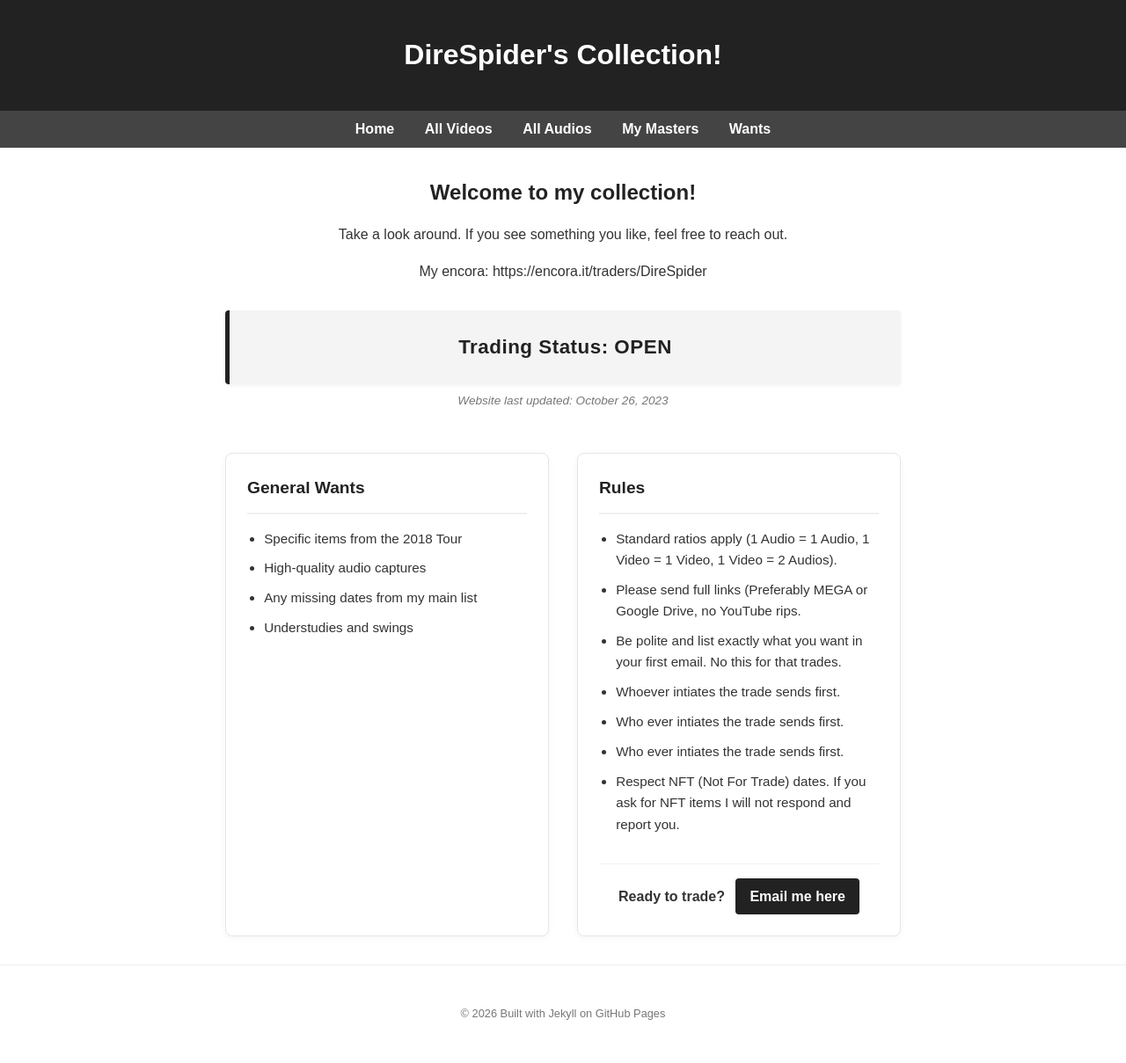
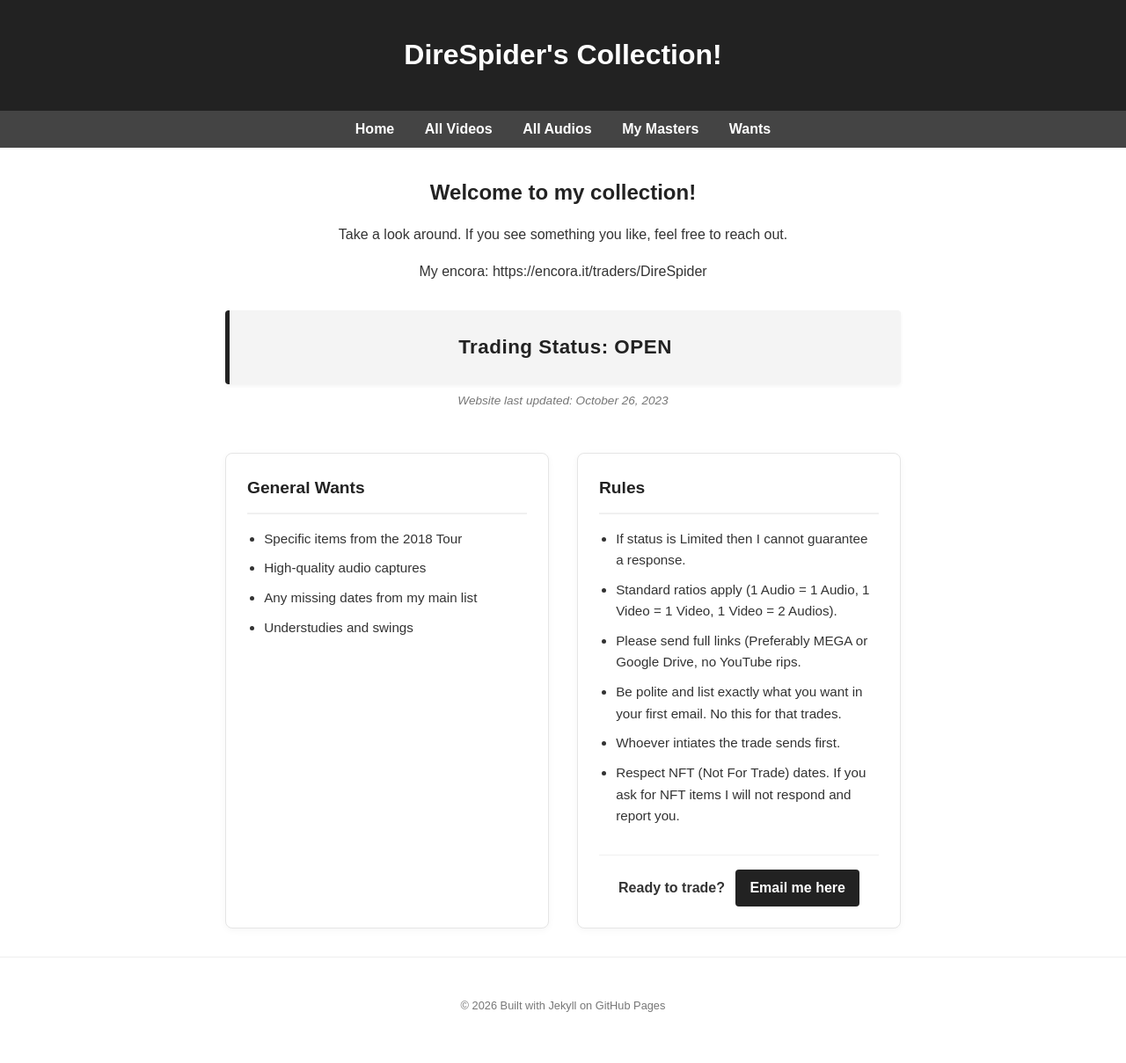
Before and after one commit to DireSpider/direspider.github.io, a Jekyll site: the page built from index.html, in a window 1280 px wide. Shown: the whole page at 88% size. Built offline with Jekyll 4.4.1, drawn with Linux system fonts in a browser that asks for light colours.

Commit message:
Refactor trading rules and update welcome message

```diff
--- a/index.html
+++ b/index.html
@@ -32,14 +32,11 @@ title: My Gallery
             <div class="split-column">
                 <h2>Rules</h2>
                 <ul>
+                    <li>If status is Limited then I cannot guarantee a response.</li>
                     <li>Standard ratios apply (1 Audio = 1 Audio, 1 Video = 1 Video, 1 Video = 2 Audios).</li>
                     <li>Please send full links (Preferably MEGA or Google Drive, no YouTube rips.</li>
                     <li>Be polite and list exactly what you want in your first email. No this for that trades.</li>
                     <li>Whoever intiates the trade sends first.</li>
-                    <li>Who ever intiates the trade sends first.</li>
-                    <li>Who ever intiates the trade sends first.</li>
-
-
                     <li>Respect NFT (Not For Trade) dates. If you ask for NFT items I will not respond and report you.</li>
                 </ul>
 
```
